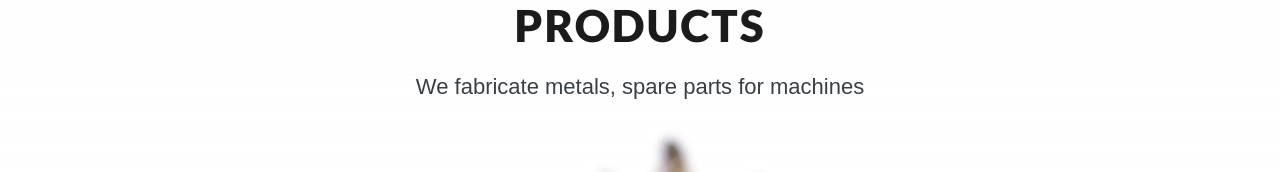
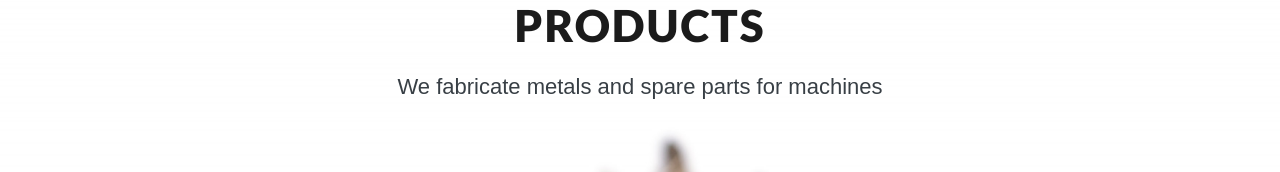
Before and after one commit to gidiblack/emma-tob, a Next.js app: page /products in a window 1280 px wide. Shown: the part 164-336 px from the top of the page. Built offline with nearby package versions, Linux system fonts and the light colour scheme.

Commit message:
products titles fix

```diff
--- a/src/pages/index.tsx
+++ b/src/pages/index.tsx
@@ -337,7 +337,7 @@ export default function Home() {
           OUR PRODUCTS
         </Text>
         <Text textAlign={"center"} fontSize={20} color={"dark.500"}>
-          We fabricate metals, spare parts for machines
+          We fabricate metals and spare parts for machines
         </Text>
         <Grid
           templateColumns={{
--- a/src/pages/products/index.tsx
+++ b/src/pages/products/index.tsx
@@ -142,7 +142,7 @@ function Products() {
             PRODUCTS
           </Text>
           <Text fontSize={[18, null, 20, 21, 22]}>
-            We fabricate metals, spare parts for machines
+            We fabricate metals and spare parts for machines
           </Text>
         </Box>
       </Box>
```
